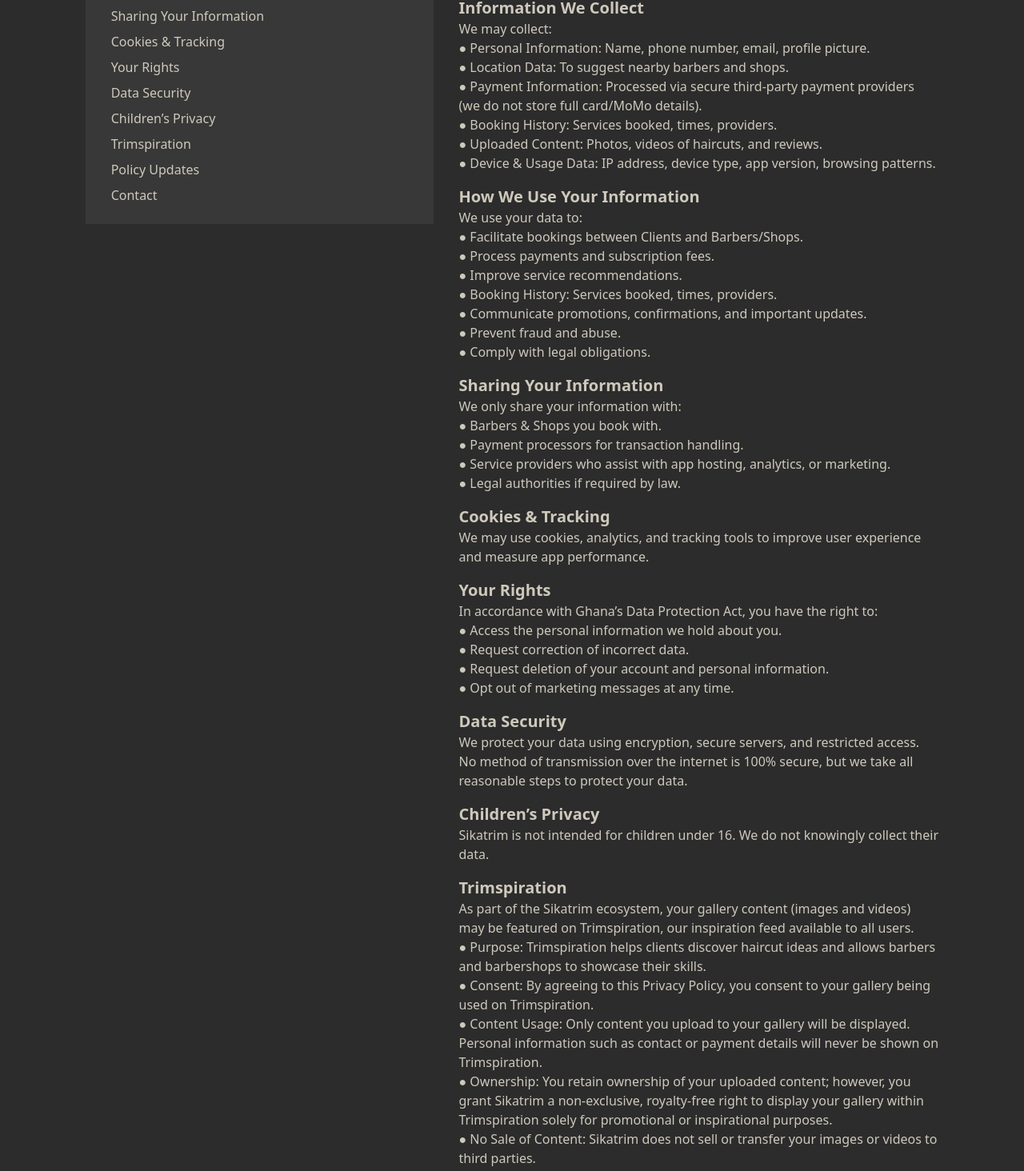
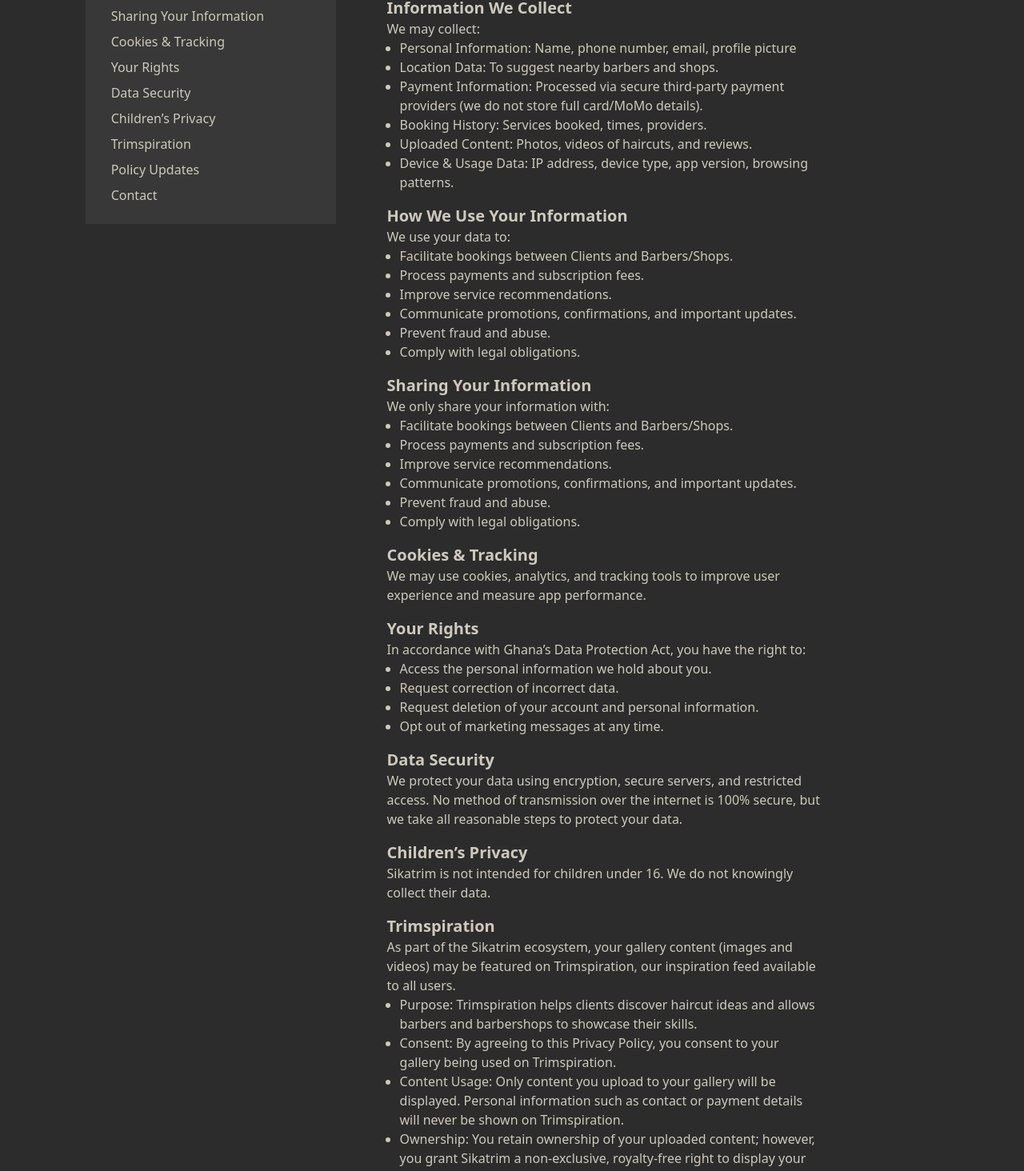
Before and after one commit to Ken12222/SikaTrims, a Next.js app: page /privacy-policy in a window 1280 px wide. Shown: the part 264-1728 px from the top of the page at 80% size. Built offline with nearby package versions, Linux system fonts and the light colour scheme.

Commit message:
privacy policy fix

```diff
--- a/src/app/privacy-policy/page.jsx
+++ b/src/app/privacy-policy/page.jsx
@@ -5,203 +5,228 @@
 export default function PrivacyPolicy() {
   const policies = [
     {
-      heading: "",
-      subheading: "",
-      list: {
-        1: "Personal Information: Name, phone number, email, profile picture.",
-        2: "Location Data: To suggest nearby barbers and shops.",
-        3: "Payment Information: Processed via secure third-party payment providers (we do not store full card/MoMo details).",
-        4: "Booking History: Services booked, times, providers.",
-        5: "Uploaded Content: Photos, videos of haircuts, and reviews.",
-        6: "Device & Usage Data: IP address, device type, app version, browsing patterns.",
-      },
+      id: 1,
+      title: "Purpose",
+      subtext:
+        "Sikatrim values your privacy. This Privacy Policy explains what personal information we collect, how we use it, and how we protect it.",
+      content: [
+        {
+          term: "1",
+          subterm: {},
+        },
+      ],
+    },
+    {
+      id: 2,
+      title: "Information We Collect",
+      subtext: "We may collect:",
+      content: [
+        {
+          term: "2",
+          subterm: {
+            one: "Personal Information: Name, phone number, email, profile picture",
+            two: "Location Data: To suggest nearby barbers and shops.",
+            three:
+              "Payment Information: Processed via secure third-party payment providers (we do not store full card/MoMo details).",
+            four: "Booking History: Services booked, times, providers.",
+            five: "Uploaded Content: Photos, videos of haircuts, and reviews.",
+            six: "Device & Usage Data: IP address, device type, app version, browsing patterns.",
+          },
+        },
+      ],
+    },
+    {
+      id: 3,
+      title: "How We Use Your Information",
+      subtext: "We use your data to:",
+      content: [
+        {
+          term: "3",
+          subterm: {
+            one: "Facilitate bookings between Clients and Barbers/Shops.",
+            two: "Process payments and subscription fees.",
+            three: "Improve service recommendations.",
+            four: "Communicate promotions, confirmations, and important updates.",
+            five: "Prevent fraud and abuse.",
+            six: "Comply with legal obligations.",
+          },
+        },
+      ],
+    },
+    {
+      id: 4,
+      title: "Sharing Your Information",
+      subtext: "We only share your information with:",
+      content: [
+        {
+          term: "4",
+          subterm: {
+            one: "Facilitate bookings between Clients and Barbers/Shops.",
+            two: "Process payments and subscription fees.",
+            three: "Improve service recommendations.",
+            four: "Communicate promotions, confirmations, and important updates.",
+            five: "Prevent fraud and abuse.",
+            six: "Comply with legal obligations.",
+          },
+        },
+      ],
+    },
+    {
+      id: 5,
+      title: "Cookies & Tracking",
+      subtext:
+        "We may use cookies, analytics, and tracking tools to improve user experience and measure app performance.",
+      content: [
+        {
+          term: "5",
+          subterm: {},
+        },
+      ],
+    },
+    {
+      id: 6,
+      title: "Your Rights",
+      subtext:
+        "In accordance with Ghana’s Data Protection Act, you have the right to:",
+      content: [
+        {
+          term: "6",
+          subterm: {
+            one: "Access the personal information we hold about you.",
+            two: "Request correction of incorrect data.",
+            three: "Request deletion of your account and personal information.",
+            four: "Opt out of marketing messages at any time.",
+          },
+        },
+      ],
+    },
+    {
+      id: 7,
+      title: "Data Security",
+      subtext:
+        "We protect your data using encryption, secure servers, and restricted access. No method of transmission over the internet is 100% secure, but we take all reasonable steps to protect your data.",
+      content: [
+        {
+          term: "7",
+          subterm: {},
+        },
+      ],
+    },
+    {
+      id: 8,
+      title: "Children’s Privacy",
+      subtext:
+        "Sikatrim is not intended for children under 16. We do not knowingly collect their data.",
+      content: [
+        {
+          term: "8",
+          subterm: {},
+        },
+      ],
+    },
+    {
+      id: 9,
+      title: "Trimspiration",
+      subtext:
+        "As part of the Sikatrim ecosystem, your gallery content (images and videos) may be featured on Trimspiration, our inspiration feed available to all users.",
+      content: [
+        {
+          term: "9",
+          subterm: {
+            one: "Purpose: Trimspiration helps clients discover haircut ideas and allows barbers and barbershops to showcase their skills.",
+            two: "Consent: By agreeing to this Privacy Policy, you consent to your gallery being used on Trimspiration.",
+            three:
+              "Content Usage: Only content you upload to your gallery will be displayed. Personal information such as contact or payment details will never be shown on Trimspiration.",
+            four: "Ownership: You retain ownership of your uploaded content; however, you grant Sikatrim a non-exclusive, royalty-free right to display your gallery within Trimspiration solely for promotional or inspirational purposes.",
+            five: "No Sale of Content: Sikatrim does not sell or transfer your images or videos to third parties.",
+          },
+        },
+      ],
+    },
+    {
+      id: 10,
+      title: "Policy Updates",
+      subtext:
+        "We may update this Privacy Policy to reflect changes in law or our operations. Updates will be posted in the app and on our website.",
+      content: [
+        {
+          term: "10",
+          subterm: {},
+        },
+      ],
+    },
+    {
+      id: 11,
+      title: "Contact",
+      subtext: "For privacy concerns, contact: privacy@sikatrim, Accra, Ghana",
+      content: [
+        {
+          term: "11",
+          subterm: {},
+        },
+      ],
     },
   ];
 
   return (
-    <section className="w-full h-fit pt-38 pb-16 md:flex justify-between gap-8 text-[#CEC9BC]">
-      <div className="bg-[#383838] md:inset-0 md:w-full h-fit px-8 py-4  [&_li]:my-2 [&_li]:hover:text-[#383838] [&_li]:transition-10 ease-in">
+    <section className="w-full h-fit pt-38 pb-16 grid md:grid-cols-3 justify-between gap-16 text-[#CEC9BC]">
+      <div className="bg-[#383838] md:inset-0 h-fit px-8 py-4  [&_li]:my-2 [&_li]:hover:text-gray-600 [&_li]:transition-10 ease-in">
         <nav>
           <ul>
-            <li>
-              <Link href={"#purpose"}>Purpose</Link>
-            </li>
-            <li>
-              <Link href={"#collect"}>Information We Collect</Link>
-            </li>
-            <li>
-              <Link href={"#we_use"}>How We Use Your Information</Link>
-            </li>
-            <li>
-              <Link href={"#share_your_info"}>Sharing Your Information</Link>
-            </li>
-            <li>
-              <Link href={"#cookies_tracking"}>Cookies & Tracking</Link>
-            </li>
-            <li>
-              <Link href={"#your_rights"}>Your Rights</Link>
-            </li>
-            <li>
-              <Link href={"#data_security"}>Data Security</Link>
-            </li>
-            <li>
-              <Link href={"#children_privacy"}>Children’s Privacy</Link>
-            </li>
-            <li>
-              <Link href={"#trimspiration"}>Trimspiration</Link>
-            </li>
-            <li>
-              <Link href={"#cookies_tracking"}>Policy Updates</Link>
-            </li>
-            <li>
-              <Link href={"#contact"}>Contact</Link>
-            </li>
+            {policies &&
+              policies.map((p) => (
+                <li key={p.title}>
+                  <Link href={"#" + p.title}>{p.title}</Link>
+                </li>
+              ))}
           </ul>
         </nav>
       </div>
-      <div className="[&_p:first-child]:text-xl [&_p:last-child]:text-base [&>div]:my-4 [&_p:first-child]:font-bold">
-        <div id="purpose">
-          <p>Purpose</p>
-          <p>
-            Sikatrim values your privacy. This Privacy Policy explains what
-            personal information we collect, how we use it, and how we protect
-            it.
-          </p>
-        </div>
-        <div id="collect">
-          <p>Information We Collect</p>
-          <p>We may collect:</p>
-          <ol>
-            <li>
-              ● Personal Information: Name, phone number, email, profile
-              picture.
-            </li>
-            <li>● Location Data: To suggest nearby barbers and shops.</li>
-            <li>
-              ● Payment Information: Processed via secure third-party payment
-              providers (we do not store full card/MoMo details).
-            </li>
-            <li>● Booking History: Services booked, times, providers.</li>
-            <li>
-              ● Uploaded Content: Photos, videos of haircuts, and reviews.
-            </li>
-            <li>
-              ● Device & Usage Data: IP address, device type, app version,
-              browsing patterns.
-            </li>
-          </ol>
-        </div>
-        <div id="we_use">
-          <p>How We Use Your Information</p>
-          <p>We use your data to:</p>
-          <ol>
-            <li>● Facilitate bookings between Clients and Barbers/Shops.</li>
-            <li>● Process payments and subscription fees.</li>
-            <li>● Improve service recommendations.</li>
-            <li>● Booking History: Services booked, times, providers.</li>
-            <li>
-              ● Communicate promotions, confirmations, and important updates.
-            </li>
-            <li>● Prevent fraud and abuse.</li>
-            <li>● Comply with legal obligations.</li>
-          </ol>
-        </div>
-        <div id="share_your_info">
-          <p>Sharing Your Information</p>
-          <p>We only share your information with:</p>
-          <ol>
-            <li>● Barbers & Shops you book with.</li>
-            <li>● Payment processors for transaction handling.</li>
-            <li>
-              ● Service providers who assist with app hosting, analytics, or
-              marketing.
-            </li>
-            <li>● Legal authorities if required by law.</li>
-          </ol>
-        </div>
-        <div id="cookies_tracking">
-          <p>Cookies & Tracking</p>
-          <p>
-            We may use cookies, analytics, and tracking tools to improve user
-            experience and measure app performance.
-          </p>
-        </div>
-        <div id="your_rights">
-          <p>Your Rights</p>
-          <p>
-            In accordance with Ghana’s Data Protection Act, you have the right
-            to:
-          </p>
-          <ol>
-            <li>● Access the personal information we hold about you.</li>
-            <li>● Request correction of incorrect data.</li>
-            <li>
-              ● Request deletion of your account and personal information.
-            </li>
-            <li>● Opt out of marketing messages at any time.</li>
-          </ol>
-        </div>
-        <div id="data_security">
-          <p>Data Security</p>
-          <p>
-            We protect your data using encryption, secure servers, and
-            restricted access. No method of transmission over the internet is
-            100% secure, but we take all reasonable steps to protect your data.
-          </p>
-        </div>
-        <div id="children_privacy">
-          <p>Children’s Privacy</p>
-          <p>
-            Sikatrim is not intended for children under 16. We do not knowingly
-            collect their data.
-          </p>
-        </div>
-        <div id="trimspiration">
-          <p>Trimspiration</p>
-          <p>
-            As part of the Sikatrim ecosystem, your gallery content (images and
-            videos) may be featured on Trimspiration, our inspiration feed
-            available to all users.
-          </p>
-          <ol>
-            <li>
-              ● Purpose: Trimspiration helps clients discover haircut ideas and
-              allows barbers and barbershops to showcase their skills.
-            </li>
-            <li>
-              ● Consent: By agreeing to this Privacy Policy, you consent to your
-              gallery being used on Trimspiration.
-            </li>
-            <li>
-              ● Content Usage: Only content you upload to your gallery will be
-              displayed. Personal information such as contact or payment details
-              will never be shown on Trimspiration.
-            </li>
-            <li>
-              ● Ownership: You retain ownership of your uploaded content;
-              however, you grant Sikatrim a non-exclusive, royalty-free right to
-              display your gallery within Trimspiration solely for promotional
-              or inspirational purposes.
-            </li>
-            <li>
-              ● No Sale of Content: Sikatrim does not sell or transfer your
-              images or videos to third parties.
-            </li>
-          </ol>
-        </div>
-        <div id="cookies_tracking">
-          <p>Policy Updates</p>
-          <p>
-            We may update this Privacy Policy to reflect changes in law or our
-            operations. Updates will be posted in the app and on our website.
-          </p>
-        </div>
-        <div id="contact">
-          <p>Contact</p>
-          <p>For privacy concerns, contact:</p>
-          <p>privacy@sikatrim.com</p>
-          <p>Accra, Ghana</p>
-        </div>
+      <div className="[&_p:first-child]:text-xl [&_li]:mx-4 col-span-2 w-4/5 [&_p:last-child]:text-base [&>div]:my-4">
+        {policies &&
+          policies.map((p) => (
+            <div key={p.id} id={`${p.title}`}>
+              <p className="font-bold">{p.title}</p>
+              <p>{p.subtext}</p>
+              <ol>
+                {p.content &&
+                  p.content.map((c) => (
+                    <div key={c.term} className="[&_li]:list-disc">
+                      {c.subterm.one && (
+                        <li key={c.subterm.one}>
+                          <p>{c.subterm.one}</p>
+                        </li>
+                      )}
+                      {c.subterm.two && (
+                        <li key={c.subterm.two}>
+                          <p>{c.subterm.two}</p>
+                        </li>
+                      )}
+                      {c.subterm.three && (
+                        <li key={c.subterm.three}>
+                          <p>{c.subterm.three}</p>
+                        </li>
+                      )}
+                      {c.subterm.four && (
+                        <li key={c.subterm.four}>
+                          <p>{c.subterm.four}</p>
+                        </li>
+                      )}
+                      {c.subterm.five && (
+                        <li key={c.subterm.five}>
+                          <p>{c.subterm.five}</p>
+                        </li>
+                      )}
+                      {c.subterm.six && (
+                        <li key={c.subterm.six}>
+                          <p>{c.subterm.six}</p>
+                        </li>
+                      )}
+                    </div>
+                  ))}
+              </ol>
+            </div>
+          ))}
       </div>
     </section>
   );
--- a/src/app/terms-of-use/page.jsx
+++ b/src/app/terms-of-use/page.jsx
@@ -10,12 +10,8 @@
       "Welcome to Sikatrim! These Terms & Conditions (“Terms”) govern your access to and use of the Sikatrim mobile application and related services (the “Platform”).By creating an account or using our Platform, you agree to these Terms. If you disagree, do not use Sikatrim.",
     content: [
       {
-        term: "",
-        subterm: {
-          one: "",
-          two: "",
-          three: "",
-        },
+        term: "1",
+        subterm: {},
       },
     ],
   },
@@ -26,7 +22,7 @@
       "Welcome to Sikatrim! These Terms & Conditions (“Terms”) govern your access to and use of the Sikatrim mobile application and related services (the “Platform”).By creating an account or using our Platform, you agree to these Terms. If you disagree, do not use Sikatrim.",
     content: [
       {
-        term: "",
+        term: "2",
         subterm: {
           one: "“Client” – A person booking barbering services through the Platform.",
           two: "“Barber” – An individual registered to provide barbering services through the Platform.",
@@ -44,7 +40,7 @@
       "You must be at least 16 years old to create an account and use Sikatrim.",
     content: [
       {
-        term: "",
+        term: "3",
         subterm: {
           one: "You are legally capable of entering into a binding agreement.",
           two: "All information you provide is accurate and up to date.",
@@ -58,7 +54,7 @@
     subtext: "",
     content: [
       {
-        term: "",
+        term: "4",
         subterm: {
           one: "Users must register with a valid phone number, email, or social login.",
           two: "You are responsible for all activities under your account.",
@@ -74,7 +70,7 @@
     subtext: "",
     content: [
       {
-        term: "",
+        term: "5",
         subterm: {
           one: "Clients can book barbers or barbershops for services at specified times.",
           two: "Payments may be made via Mobile Money, debit/credit cards, or in cash (if the barber/shop accepts).",
@@ -91,7 +87,7 @@
     subtext: "",
     content: [
       {
-        term: "",
+        term: "6",
         subterm: {
           one: "Cancellation policies vary by Barber/Barbershop and are displayed before booking.",
           two: "Refund eligibility depends on the service provider’s policy and our payment processing timelines.",
@@ -107,7 +103,7 @@
     subtext: "",
     content: [
       {
-        term: "",
+        term: "7",
         subterm: {
           one: "We offer different subscription tiers with varying features.",
           two: "Subscription fees are non-refundable except as required by law.",
@@ -123,7 +119,7 @@
       "Barbers and Barbershops can upload photos and videos of their work to their profiles or the “Trimspiration” gallery.",
     content: [
       {
-        term: "",
+        term: "8",
         subterm: {
           one: "You confirm that you own the rights to all uploaded content.",
           two: "By uploading, you grant Sikatrim a non-exclusive, royalty-free, worldwide license to display and promote that content.",
@@ -138,7 +134,7 @@
       "Sikatrim provides an inspiration feature known as Trimspiration, which displays selected images and videos from barbers and barbershops to inspire clients.",
     content: [
       {
-        term: "",
+        term: "9",
         subterm: {
           one: "Purpose - Trimspiration allows users to discover haircut ideas and helps barbers and barbershops showcase their creativity and skills.",
           two: "Content Display - By uploading to your gallery or profile, you consent to Sikatrim displaying your work on Trimspiration.",
@@ -156,7 +152,7 @@
     subtext: "Users must not:",
     content: [
       {
-        term: "",
+        term: "10",
         subterm: {
           one: "Post false, misleading, or illegal content.",
           two: "Harass, abuse, or discriminate against others.",
@@ -172,7 +168,7 @@
     subtext: "Sikatrim",
     content: [
       {
-        term: "",
+        term: "11",
         subterm: {
           one: "Does not directly provide barbering services.",
           two: "Is not responsible for injuries, damages, or losses resulting from booked services.",
@@ -188,7 +184,7 @@
     subtext: "We may suspend or terminate accounts that:",
     content: [
       {
-        term: "",
+        term: "12",
         subterm: {
           one: "Violate these Terms.",
           two: "Engage in fraudulent or harmful activity.",
@@ -203,11 +199,8 @@
       "These Terms are governed by the laws of the Republic of Ghana.Disputes will be resolved through mediation before court action, unless urgent legal relief is required.",
     content: [
       {
-        term: "",
-        subterm: {
-          one: "",
-          two: "",
-        },
+        term: "13",
+        subterm: {},
       },
     ],
   },
@@ -218,7 +211,7 @@
       "We may update these Terms at any time. Continued use of the Platform after changes means you accept the updated Terms.",
     content: [
       {
-        term: "",
+        term: "14",
         subterm: {
           one: "",
           two: "",
@@ -232,7 +225,7 @@
     subtext: "For questions, contact us at:",
     content: [
       {
-        term: "",
+        term: "15",
         subterm: {
           one: "support@sikatrim.com",
           two: "Accra, Ghana",
```
